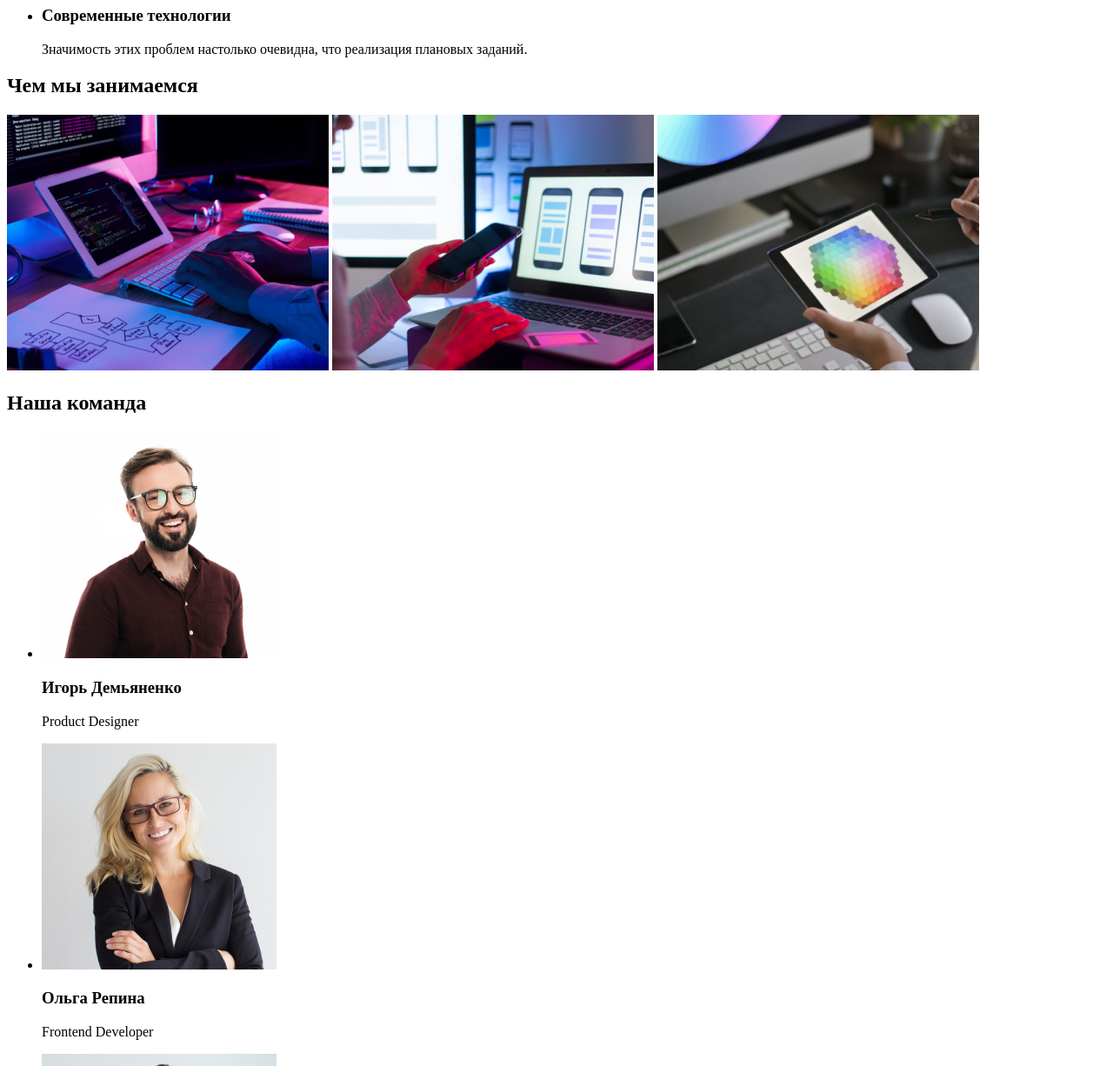
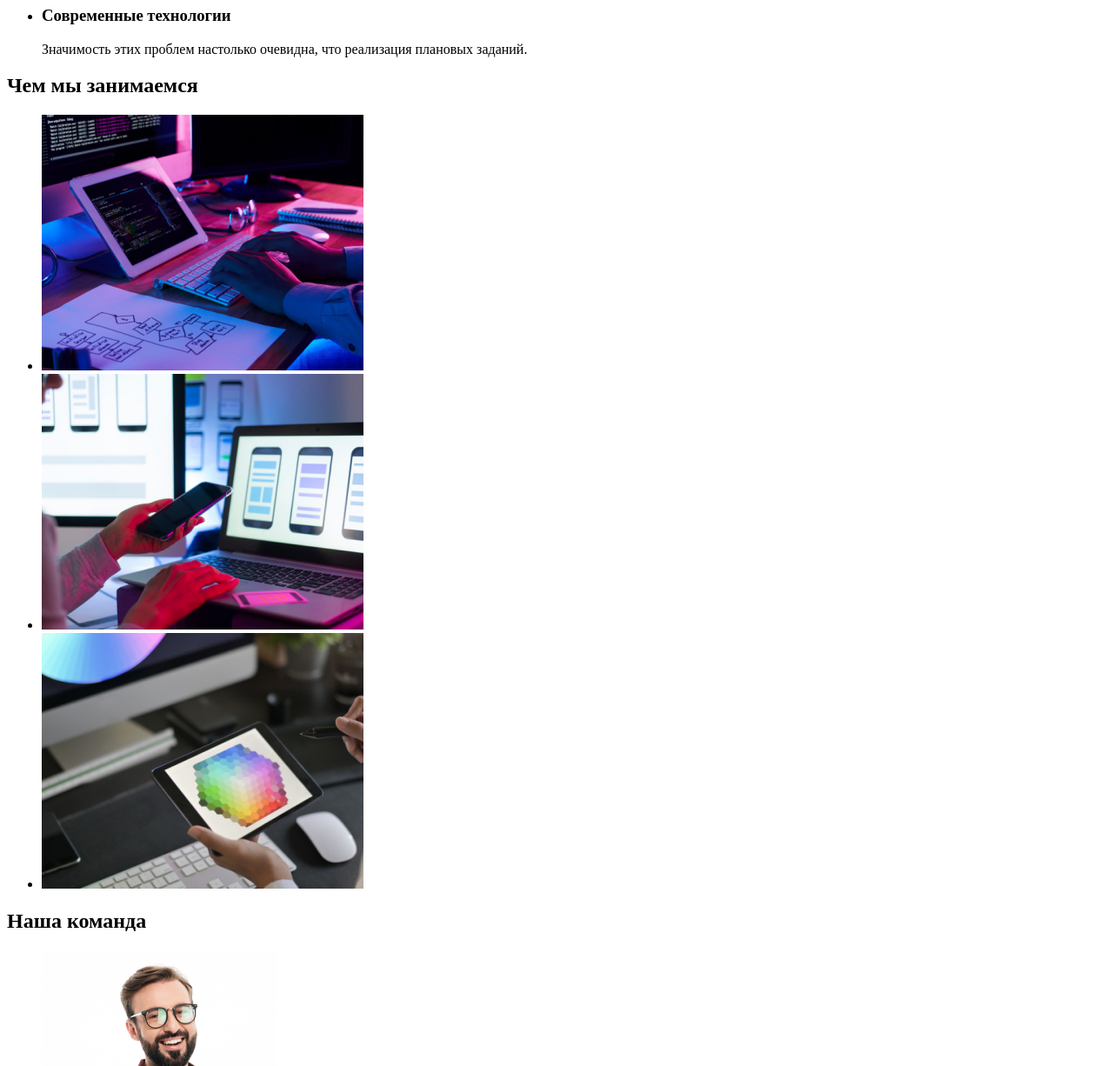
Before and after one commit to natalia-artsiukh/goit-markup-hw-01, a plain HTML site: page index.html in a window 1280 px wide. Shown: the part 480-1706 px from the top of the page at 87% size. Drawn offline with Linux system fonts and the light colour scheme.

Commit message:
imgs in list

```diff
--- a/index.html
+++ b/index.html
@@ -59,9 +59,16 @@
         </section>
         <section class="projects">
             <h2 class="projects-title">Чем мы занимаемся</h2>
-            <img src="./img/laptop.jpg" alt="laptop" class="projects-img" width="370" height="294">
-            <img src="./img/phone.jpg" alt="phone" class="projects-img" width="370" height="294">
-            <img src="./img/tablet.jpg" alt="tablet" class="projects-img" width="370" height="294">
+            <ul class="projects-list">
+                <li class="projects-item">
+                    <img src="./img/laptop.jpg" alt="laptop" class="projects-img" width="370" height="294">
+                </li>
+                <li class="projects-item"><img src="./img/phone.jpg" alt="phone" class="projects-img" width="370" height="294">
+                </li>
+                <li class="projects-item">
+                    <img src="./img/tablet.jpg" alt="tablet" class="projects-img" width="370" height="294">
+                </li>
+            </ul>
         </section>
         <section class="team">
             <h2 class="team-title">Наша команда</h2>
```
